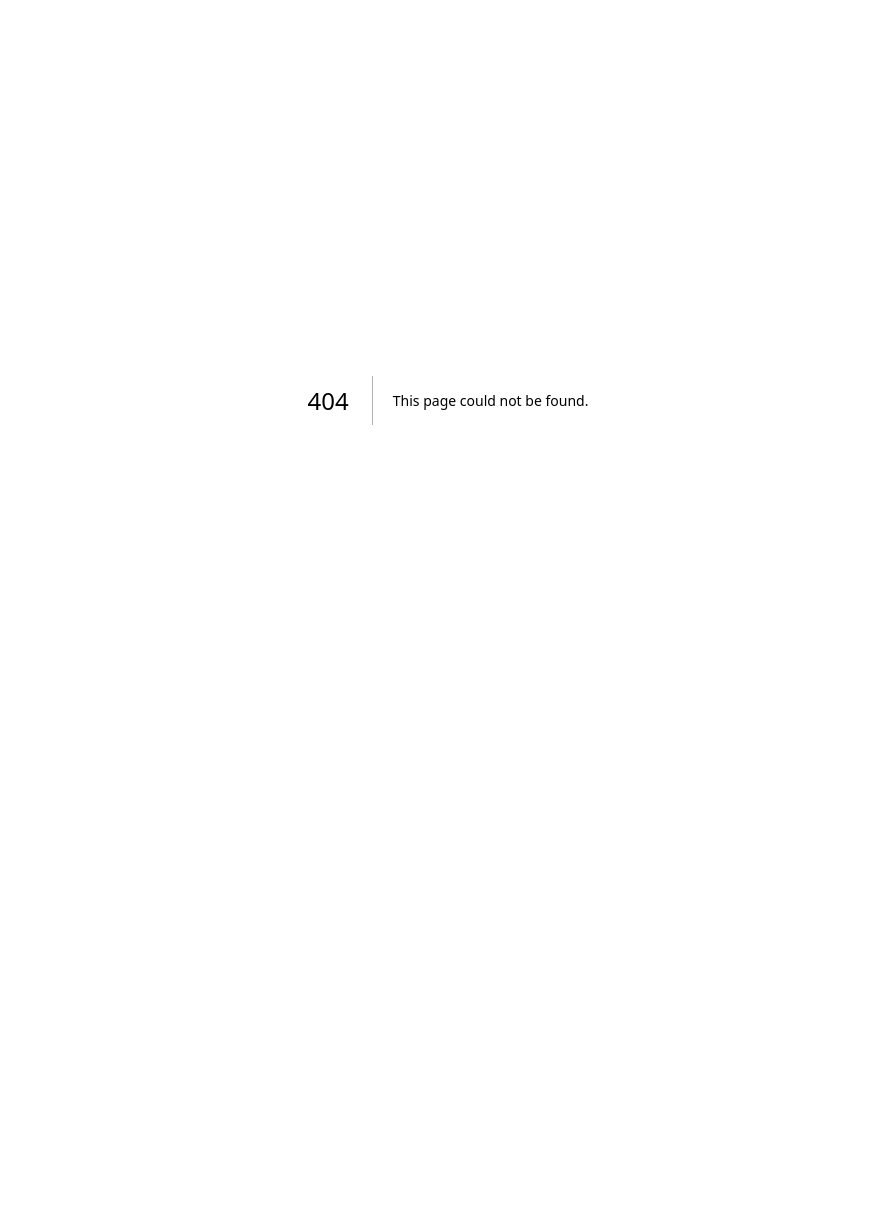
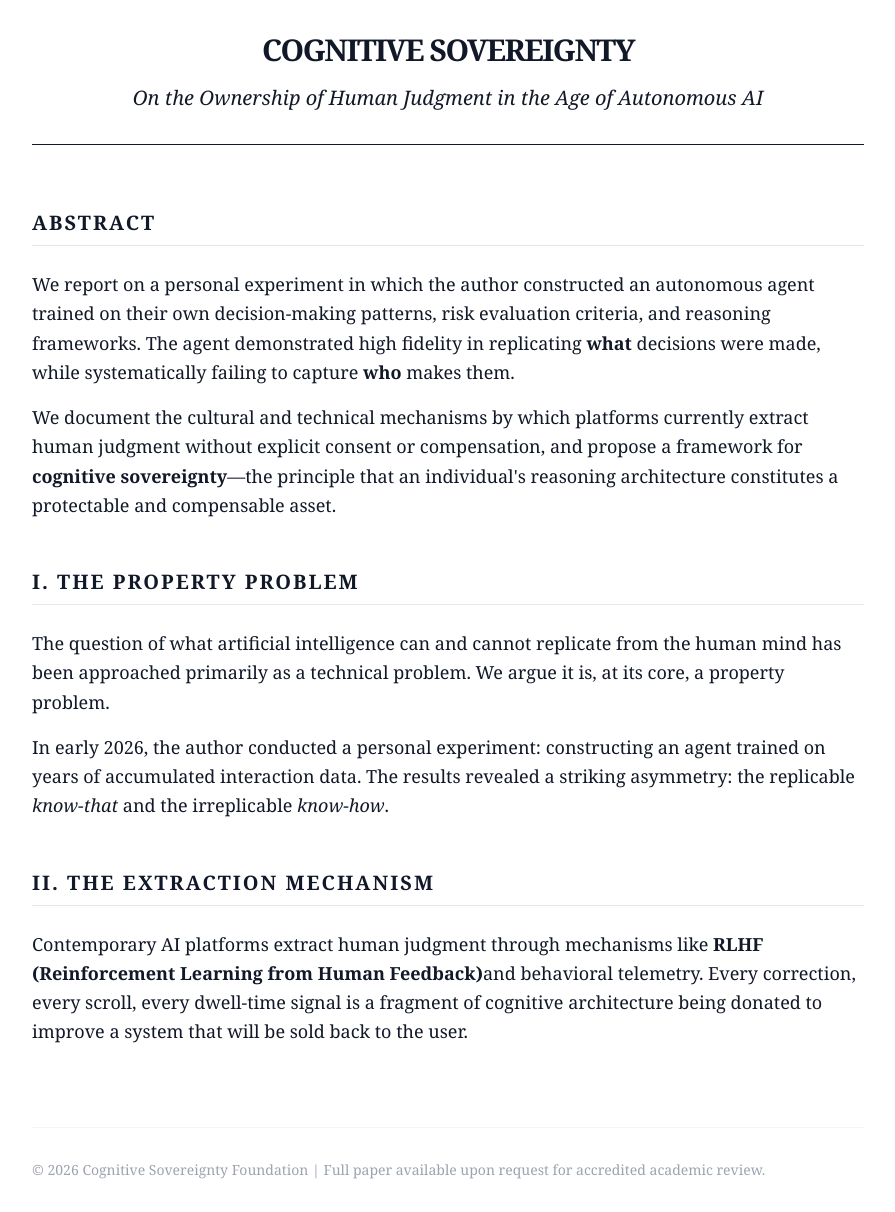
Before and after one commit to aalusan/cognitivesovereignty, a Next.js app: page /paper in a window 1280 px wide. Before the commit this address had no page. Shown: the whole page, without its empty margins (192-1087 px from the left). Before the commit the page ends 800 px from the top, so only its background shows below. Built offline with nearby package versions, Linux system fonts and the light colour scheme.

Commit message:
Migrate Paper and Intranet to Next.js 14

```diff
--- /dev/null
+++ b/app/paper/page.tsx
@@ -0,0 +1,47 @@
+export default function PaperPage() {
+  return (
+    <div className="font-serif bg-white text-gray-900 min-h-screen p-8 max-w-4xl mx-auto leading-relaxed text-lg">
+      <header className="text-center mb-16 border-b border-gray-900 pb-8">
+        <h1 className="text-3xl font-bold uppercase tracking-tighter mb-4">Cognitive Sovereignty</h1>
+        <p className="text-xl italic">On the Ownership of Human Judgment in the Age of Autonomous AI</p>
+      </header>
+
+      <section className="mb-12">
+        <h2 className="text-xl font-bold uppercase tracking-widest border-b border-gray-200 mb-6 pb-2">Abstract</h2>
+        <p className="mb-4">
+          We report on a personal experiment in which the author constructed an autonomous agent trained on their own decision-making patterns, risk evaluation criteria, and reasoning frameworks.
+          The agent demonstrated high fidelity in replicating <strong>what</strong> decisions were made, while systematically failing to capture <strong>who</strong> makes them.
+        </p>
+        <p>
+          We document the cultural and technical mechanisms by which platforms currently extract human judgment without explicit consent or compensation,
+          and propose a framework for <strong>cognitive sovereignty</strong>—the principle that an individual's reasoning architecture constitutes a protectable and compensable asset.
+        </p>
+      </section>
+
+      <section className="mb-12">
+        <h2 className="text-xl font-bold uppercase tracking-widest border-b border-gray-200 mb-6 pb-2">I. The Property Problem</h2>
+        <p className="mb-4">
+          The question of what artificial intelligence can and cannot replicate from the human mind has been approached primarily as a technical problem.
+          We argue it is, at its core, a property problem.
+        </p>
+        <p>
+          In early 2026, the author conducted a personal experiment: constructing an agent trained on years of accumulated interaction data.
+          The results revealed a striking asymmetry: the replicable <em>know-that</em> and the irreplicable <em>know-how</em>.
+        </p>
+      </section>
+
+      <section className="mb-12">
+        <h2 className="text-xl font-bold uppercase tracking-widest border-b border-gray-200 mb-6 pb-2">II. The Extraction Mechanism</h2>
+        <p className="mb-4">
+          Contemporary AI platforms extract human judgment through mechanisms like <strong>RLHF (Reinforcement Learning from Human Feedback)</strong>
+          and behavioral telemetry. Every correction, every scroll, every dwell-time signal is a fragment of cognitive architecture being donated to
+          improve a system that will be sold back to the user.
+        </p>
+      </section>
+
+      <footer className="text-sm text-gray-400 mt-20 border-t border-gray-100 pt-8">
+        <p>© 2026 Cognitive Sovereignty Foundation | Full paper available upon request for accredited academic review.</p>
+      </footer>
+    </div>
+  );
+}
```
